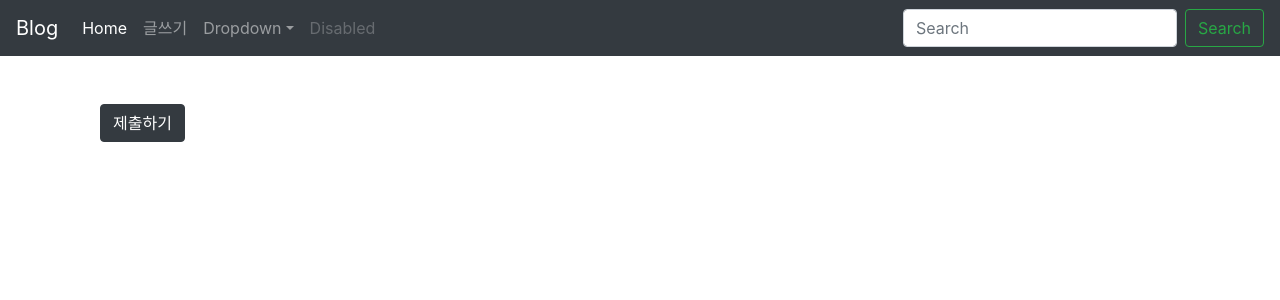
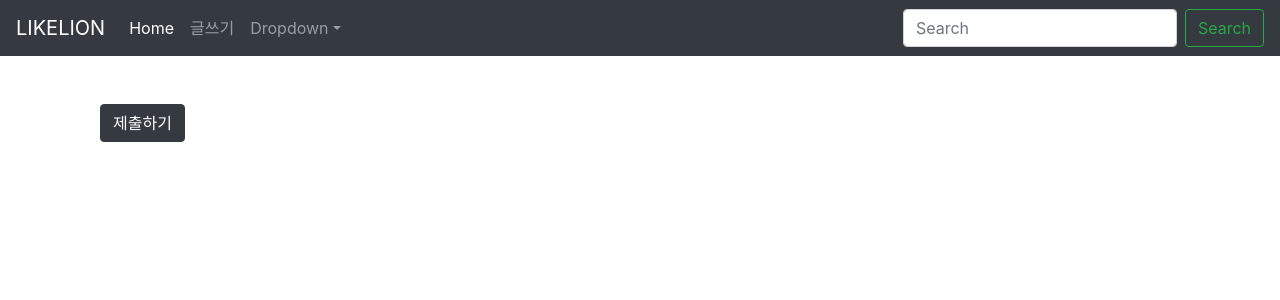
Before and after one commit to Ussu1112/blog_practice, a Django app: page /blog/new/ in a window 1280 px wide. Shown: the top 300 px of the page. Run offline with Django 3.2, Linux system fonts and the light colour scheme; some libraries are stand-ins or nearby versions.

Commit message:
make it better

```diff
--- a/blog/templates/new.html
+++ b/blog/templates/new.html
@@ -1,7 +1,6 @@
 {% extends 'base.html' %}
 {% block content %}
 <br>
-
     <div class='container'>
         <form method='POST'>
             {% csrf_token %}
--- a/secondproject/templates/base.html
+++ b/secondproject/templates/base.html
@@ -6,7 +6,7 @@
     </head>
     <body>
         <nav class="navbar navbar-expand-lg navbar-dark bg-dark">
-            <a class="navbar-brand" href="#">Blog</a>
+            <a class="navbar-brand" href="{% url 'home'%}">LIKELION</a>
             <button class="navbar-toggler" type="button" data-toggle="collapse" data-target="#navbarSupportedContent" aria-controls="navbarSupportedContent" aria-expanded="false" aria-label="Toggle navigation">
               <span class="navbar-toggler-icon"></span>
             </button>
@@ -28,9 +28,6 @@
                     <a class="dropdown-item" href="{% url 'logout' %}">로그아웃</a>
                   </div>
                 </li>
-                <li class="nav-item">
-                  <a class="nav-link disabled" href="#" tabindex="-1" aria-disabled="true">Disabled</a>
-                </li>
               </ul>
               <form class="form-inline my-2 my-lg-0">
                 <input class="form-control mr-sm-2" type="search" placeholder="Search" aria-label="Search">
```
Lines whose indentation alone changed are shown as unchanged.
